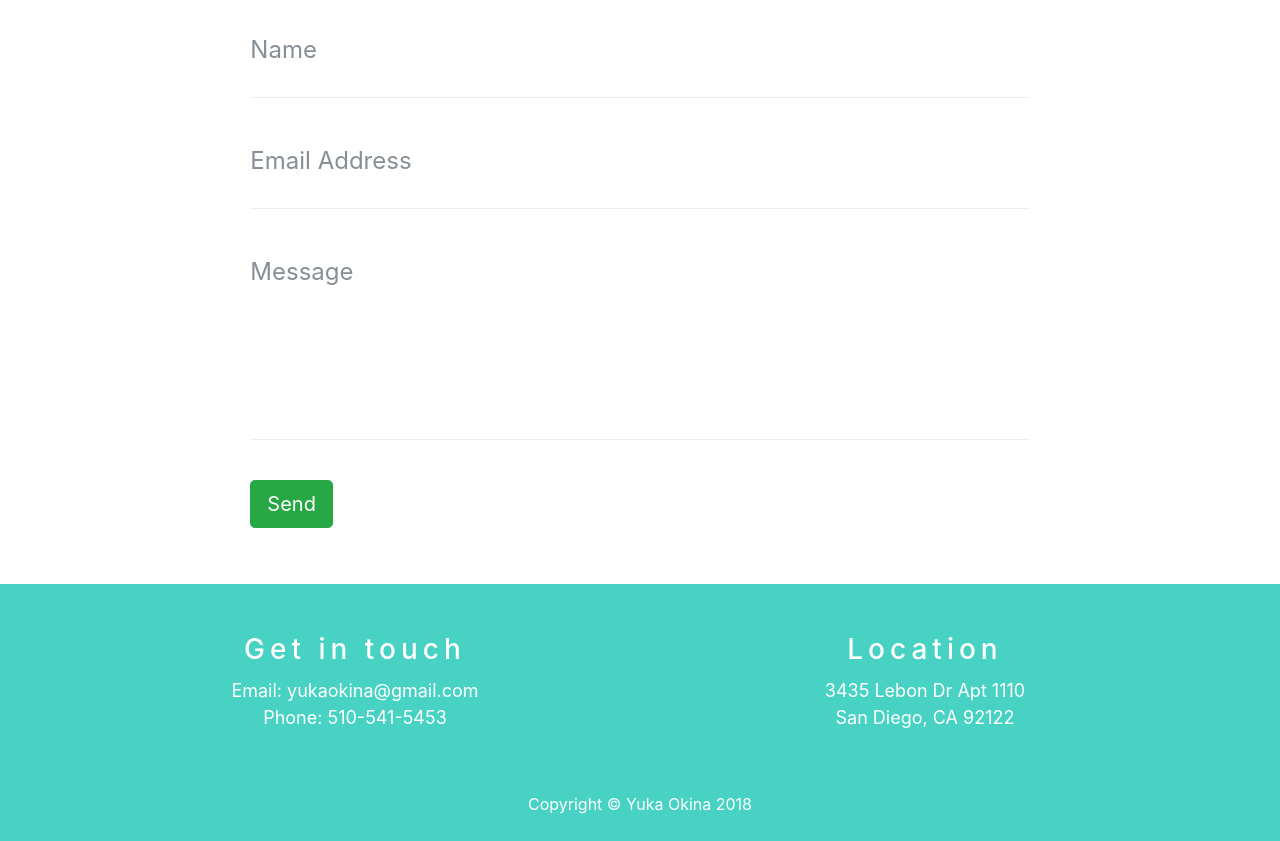
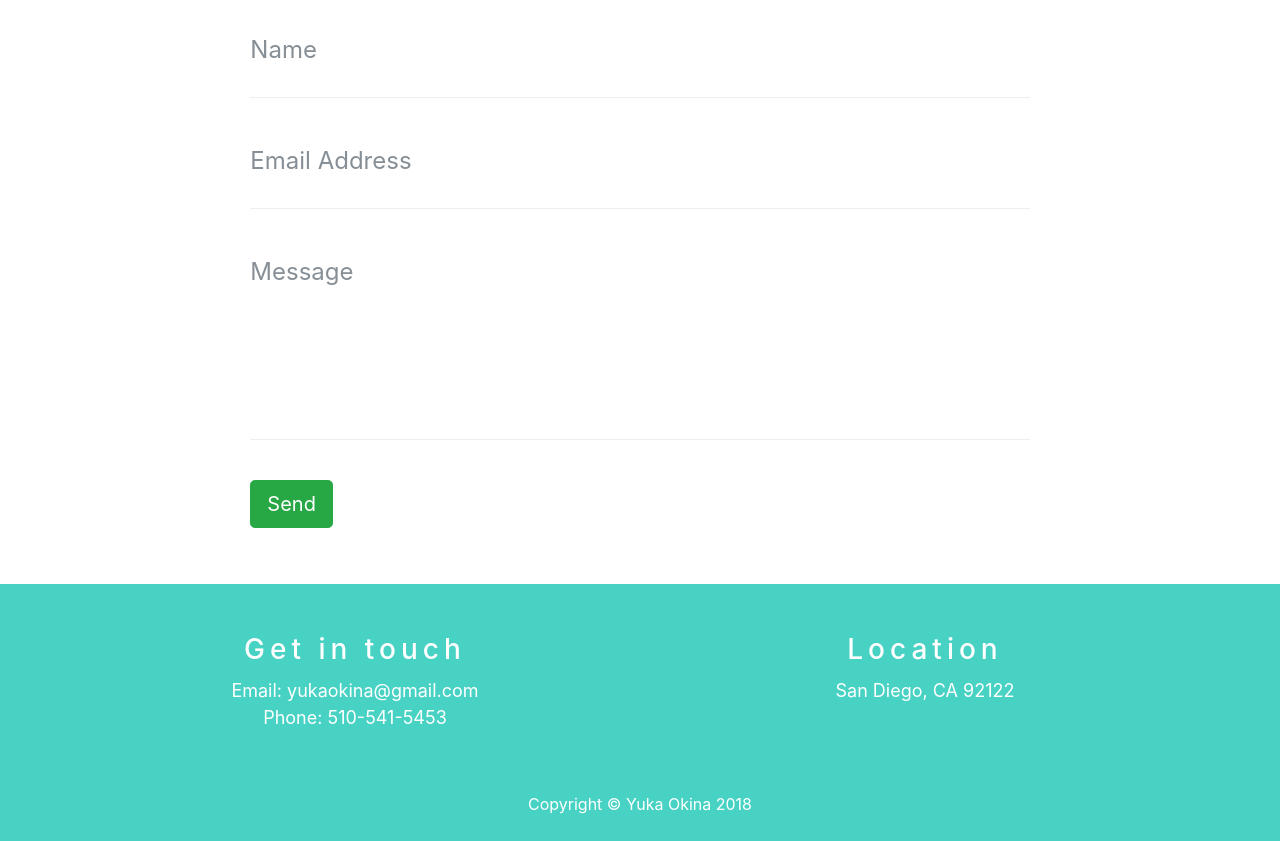
Before and after one commit to okiyuki/portfolio, a website with bundled scripts: page index.html in a window 1280 px wide. Shown: the part 1429-2270 px from the top of the page. Built offline with nearby package versions, Linux system fonts and the light colour scheme; a web font is replaced by a local one.

Commit message:
Update Address

```diff
--- a/index.html
+++ b/index.html
@@ -234,8 +234,7 @@
 
             <div class="footer-col col-md-6">
               <h3 style="color:white">Location</h3>
-              <p>3435 Lebon Dr Apt 1110
-                <br>San Diego, CA 92122</p>
+              <p>San Diego, CA 92122</p>
             </div>
 
               <!--
```
